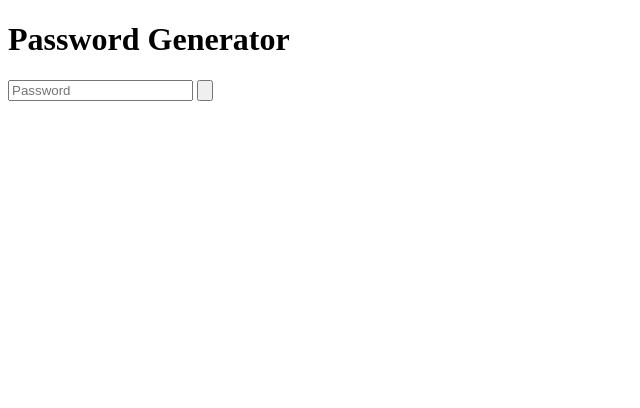
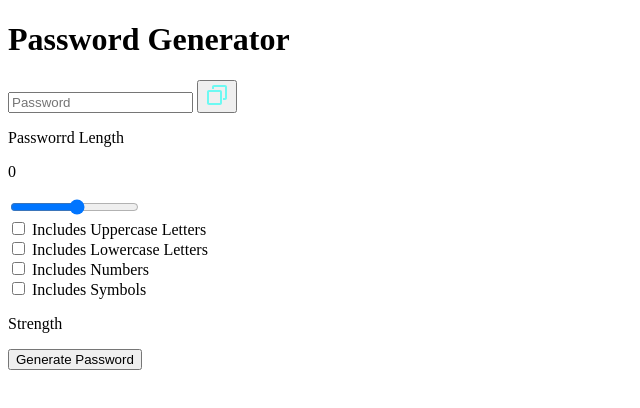
Before and after one commit to Bhargav-Tibadiya/random-password-generator, a plain HTML site: page index.html in a window 1280 px wide. Shown: the whole page, without its empty margins (0-640 px from the left). Drawn offline with Linux system fonts and the light colour scheme.

Commit message:
added script file and updated work

```diff
--- a/index.html
+++ b/index.html
@@ -18,10 +18,52 @@
 
             <button>
                 <span data-copyMsg></span>
-                <img src="" alt="">
+                <img src="asset/copy.svg" alt="copy" width="24" height="24">
             </button>
 
         </div>
+
+        <div class="input-container">
+            <div class="length-container">
+                <p>Passworrd Length</p>
+                <p data-lengthNumber>0</p>
+            </div>
+
+            <input type="range" min="1" max="20" class="slider" step="1" data-lengthSlider>
+
+            <div>
+
+                <div>
+                    <input type="checkbox" id="uppercase">
+                    <label for="uppercase"> Includes Uppercase Letters</label>
+                </div>
+
+                <div>
+                    <input type="checkbox" id="lowercase">
+                    <label for="lowercase"> Includes Lowercase Letters</label>
+                </div>
+
+                <div>
+                    <input type="checkbox" id="numbers">
+                    <label for="numbers"> Includes Numbers</label>
+                </div>
+
+                <div>
+                    <input type="checkbox" id="symbols">
+                    <label for="symbols"> Includes Symbols</label>
+                </div>
+
+                <div class="strength-container">
+                    <p>Strength</p>
+                    <div data-indicator></div>
+                </div>
+
+                <button class="generateButton">Generate Password</button>
+
+            </div>
+
+        </div>
+
     </div>
 
 
```
Also changed, not shown: script.js (added).
